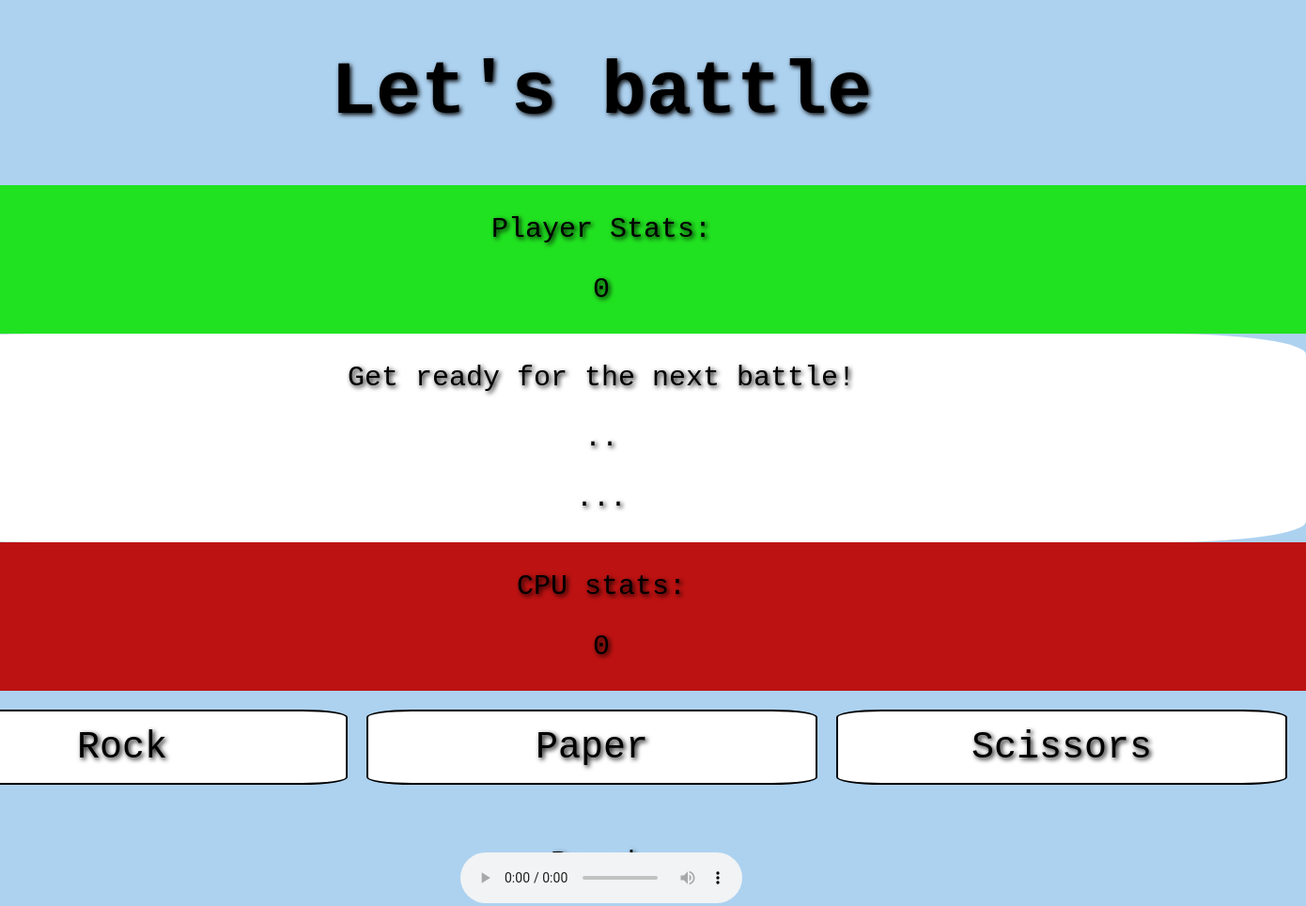
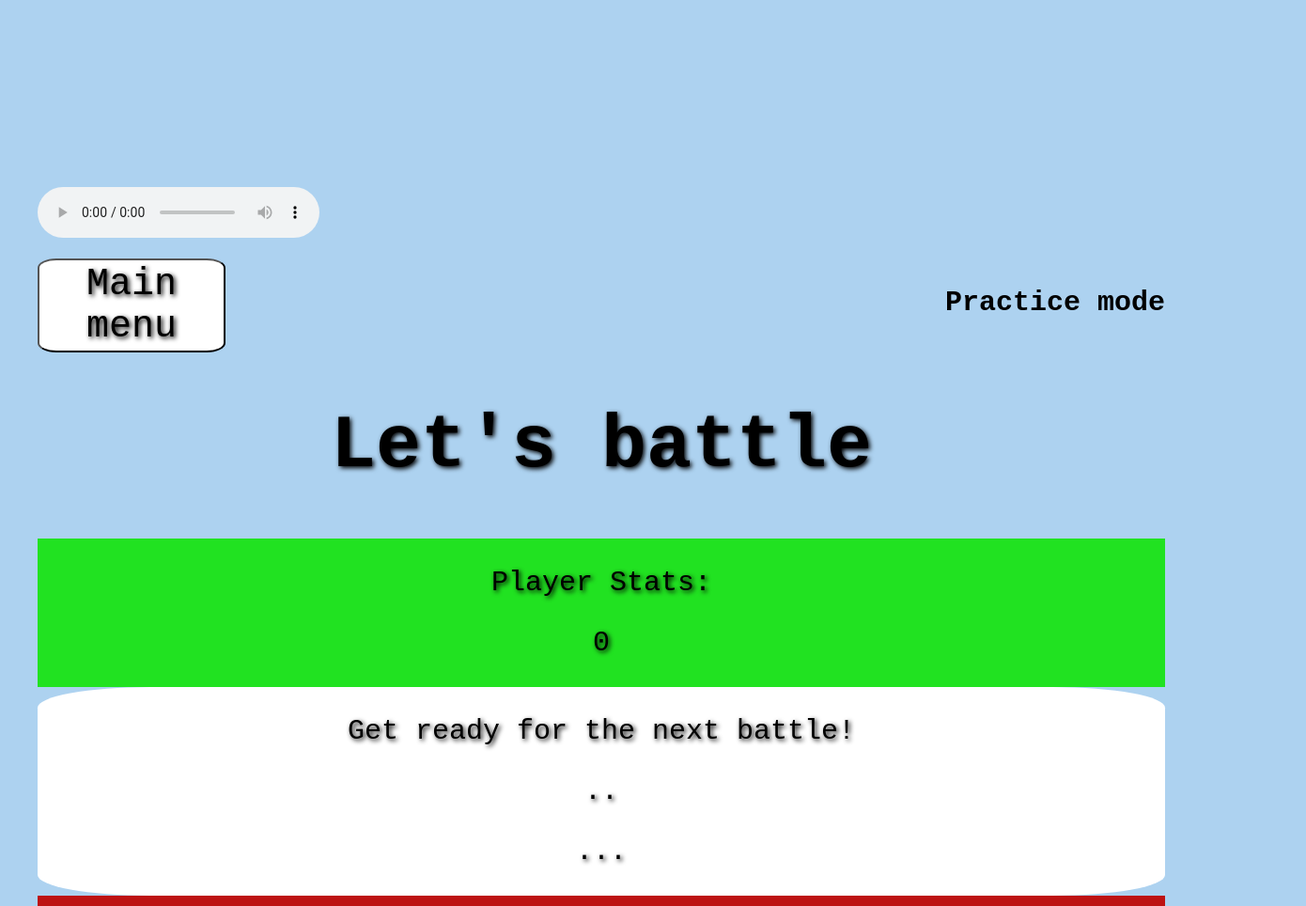
Before and after one commit to Ultorem/rock-paper-scissors, a website: page index.html in a window 1280 px wide. Shown: the part 101-1065 px from the top of the page at 94% size, 1390 px wide, since content can reach past the window. Drawn offline with Linux system fonts and the light colour scheme.

Commit message:
added css for future menu. current version is practice mode

```diff
--- a/index.html
+++ b/index.html
@@ -15,10 +15,16 @@
 </head>
 
 <body>
-
+    <div id="audio">
+        <audio controls autoplay>
+            <source src="song.mp4" type="audio/mpeg"></audio>
     <br>
     <br>
     <div id="containerArena">
+        <div id="menuArea">
+        <button class="" id="mainMenuButton" type="button" onclick="">Main menu</button>
+        <h3>Practice mode</h3>
+        </div>
         <h1>Let's battle</h1>
 
         <div id="playerCorner">
@@ -51,15 +57,8 @@
             </p>
         </div>
     </div>
-    <br>
-    <br>
-    <br>
-    <br>
-    <br>
-    <br>
-    <audio controls autoplay>
-        <source src="song.mp4" type="audio/mpeg"></audio>
 
+    </div>
     <script src="app.js" async defer></script>
 </body>
 
--- a/style.css
+++ b/style.css
@@ -16,15 +16,15 @@
     flex-direction: column;
     display: flex;
     justify-content: space-evenly;
-    width: 1500px;
-    height: 800px;
+    width: 1200px;
+    height: 600px;
 }
 
 body {
     display: flex;
     flex-direction: column;
     align-items: center;
-    margin-top: 5%;
+    margin-top: 300px;
     margin-bottom: 10%;
     background-color: rgb(173, 210, 240);
 }
@@ -76,3 +76,30 @@ p {
     flex-direction: row;
     justify-content: space-evenly;
 }
+#mainMenuButton {
+    width: 200px;
+    margin-right: 20px;
+    height: 100px;
+    font-family: 'Courier New', Courier, monospace;
+    color: rgb(0, 0, 0);
+    text-shadow: 2px 2px 5px rgb(0, 0, 0);
+    background-color: rgb(255, 255, 255);
+    border-radius: 10%;
+    font-size: 40px;
+}
+
+h3{
+    display: flex;
+    justify-content: right;
+    font-size: 30px;
+    font-family: 'Courier New', Courier, monospace;
+    color: rgb(0, 0, 0);
+}
+
+#menuArea{
+    display: flex;
+    flex-direction: row;
+    justify-content: space-between;
+    width: 1200px;
+    height: 600px;
+}
```
